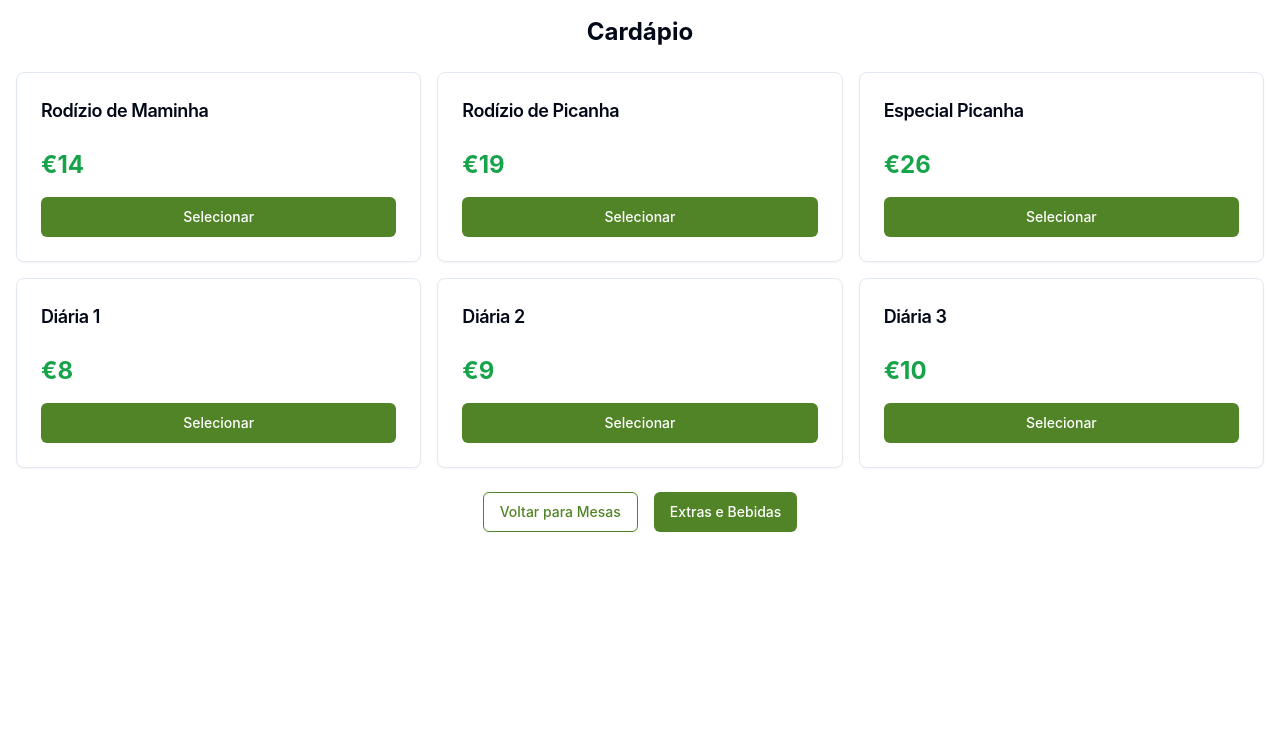
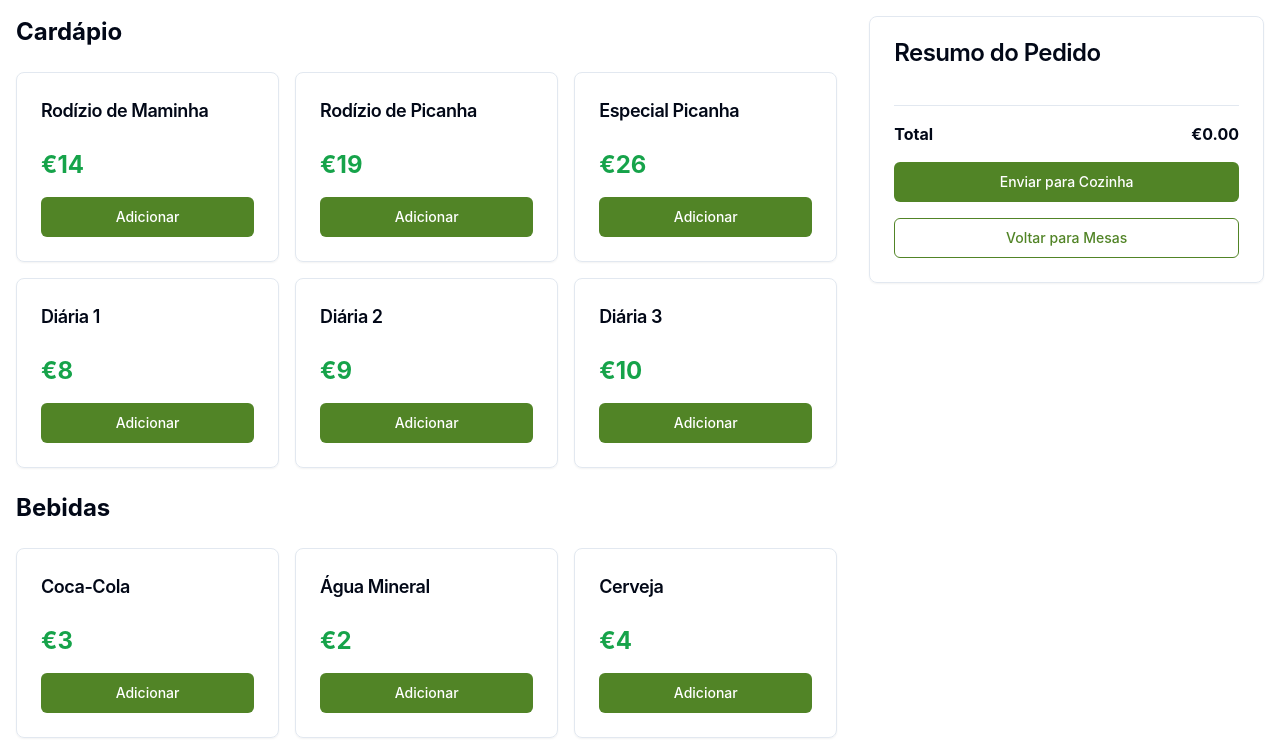
Before and after one commit to Ricoandrade12/labonnas-menu-manager, a React (Vite) app: page /menu in a window 1280 px wide. Shown: the top 752 px of the page. Built offline with nearby package versions, Linux system fonts and the light colour scheme.

Commit message:
Organize menu layout and add features
- Adjust the menu display to organize items in rows of three.
- Include a beverage selector below the menu items with example options.
- Add a summary of the order and a feature to send the order to the kitchen in the central box.
[skip gpt_engineer]

```diff
--- a/src/pages/MenuSelection.tsx
+++ b/src/pages/MenuSelection.tsx
@@ -1,4 +1,4 @@
-import React from "react"
+import React, { useState } from "react"
 import { useNavigate } from "react-router-dom"
 import { Card, CardContent, CardHeader, CardTitle } from "@/components/ui/card"
 import { Button } from "@/components/ui/button"
@@ -8,7 +8,11 @@ interface MenuItem {
   id: string
   name: string
   price: number
-  category: "rodizio" | "diaria"
+  category: "rodizio" | "diaria" | "bebida"
+}
+
+interface OrderItem extends MenuItem {
+  quantity: number
 }
 
 const menuItems: MenuItem[] = [
@@ -20,22 +24,67 @@ const menuItems: MenuItem[] = [
   { id: "6", name: "Diária 3", price: 10, category: "diaria" },
 ]
 
+const bebidas: MenuItem[] = [
+  { id: "b1", name: "Coca-Cola", price: 3, category: "bebida" },
+  { id: "b2", name: "Água Mineral", price: 2, category: "bebida" },
+  { id: "b3", name: "Cerveja", price: 4, category: "bebida" },
+  { id: "b4", name: "Suco Natural", price: 3.5, category: "bebida" },
+  { id: "b5", name: "Vinho Tinto", price: 15, category: "bebida" },
+  { id: "b6", name: "Refrigerante", price: 3, category: "bebida" },
+]
+
 const MenuSelection = () => {
   const navigate = useNavigate()
   const { toast } = useToast()
+  const [orderItems, setOrderItems] = useState<OrderItem[]>([])
 
   const handleSelectItem = (item: MenuItem) => {
+    setOrderItems(prev => {
+      const existingItem = prev.find(i => i.id === item.id)
+      if (existingItem) {
+        return prev.map(i =>
+          i.id === item.id
+            ? { ...i, quantity: i.quantity + 1 }
+            : i
+        )
+      }
+      return [...prev, { ...item, quantity: 1 }]
+    })
+
     toast({
-      title: "Item selecionado",
+      title: "Item adicionado",
       description: `${item.name} - €${item.price}`,
     })
-    // TODO: Implement item selection logic
+  }
+
+  const getTotalPrice = () => {
+    return orderItems.reduce((total, item) => total + (item.price * item.quantity), 0)
+  }
+
+  const handleSendToKitchen = () => {
+    if (orderItems.length === 0) {
+      toast({
+        title: "Erro",
+        description: "Adicione itens ao pedido primeiro",
+        variant: "destructive",
+      })
+      return
+    }
+
+    toast({
+      title: "Pedido enviado",
+      description: "Seu pedido foi enviado para a cozinha",
+    })
+    // TODO: Implement kitchen order submission logic
+    setOrderItems([])
   }
 
   return (
     <div className="container mx-auto p-4">
-      <h1 className="text-2xl font-bold mb-6 text-center">Cardápio</h1>
-
+      <div className="grid grid-cols-1 lg:grid-cols-3 gap-8">
+        {/* Menu Items Section */}
+        <div className="lg:col-span-2">
+          <h2 className="text-2xl font-bold mb-6">Cardápio</h2>
           <div className="grid grid-cols-1 md:grid-cols-2 lg:grid-cols-3 gap-4">
             {menuItems.map((item) => (
               <Card key={item.id} className="hover:shadow-lg transition-shadow">
@@ -48,27 +97,71 @@ const MenuSelection = () => {
                     onClick={() => handleSelectItem(item)}
                     className="w-full bg-[#518426] hover:bg-[#518426]/90"
                   >
-                Selecionar
+                    Adicionar
                   </Button>
                 </CardContent>
               </Card>
             ))}
           </div>
 
-      <div className="mt-6 flex justify-center gap-4">
+          <h2 className="text-2xl font-bold my-6">Bebidas</h2>
+          <div className="grid grid-cols-1 md:grid-cols-2 lg:grid-cols-3 gap-4">
+            {bebidas.map((item) => (
+              <Card key={item.id} className="hover:shadow-lg transition-shadow">
+                <CardHeader>
+                  <CardTitle className="text-lg">{item.name}</CardTitle>
+                </CardHeader>
+                <CardContent>
+                  <p className="text-2xl font-bold text-green-600 mb-4">€{item.price}</p>
+                  <Button
+                    onClick={() => handleSelectItem(item)}
+                    className="w-full bg-[#518426] hover:bg-[#518426]/90"
+                  >
+                    Adicionar
+                  </Button>
+                </CardContent>
+              </Card>
+            ))}
+          </div>
+        </div>
+
+        {/* Order Summary Section */}
+        <div className="lg:col-span-1">
+          <Card className="sticky top-4">
+            <CardHeader>
+              <CardTitle>Resumo do Pedido</CardTitle>
+            </CardHeader>
+            <CardContent>
+              <div className="space-y-4">
+                {orderItems.map((item) => (
+                  <div key={item.id} className="flex justify-between items-center">
+                    <span>{item.name} x{item.quantity}</span>
+                    <span>€{(item.price * item.quantity).toFixed(2)}</span>
+                  </div>
+                ))}
+                <div className="border-t pt-4 mt-4">
+                  <div className="flex justify-between items-center font-bold">
+                    <span>Total</span>
+                    <span>€{getTotalPrice().toFixed(2)}</span>
+                  </div>
+                </div>
+                <Button
+                  onClick={handleSendToKitchen}
+                  className="w-full bg-[#518426] hover:bg-[#518426]/90 mt-4"
+                >
+                  Enviar para Cozinha
+                </Button>
                 <Button
                   variant="outline"
                   onClick={() => navigate("/tables")}
-          className="border-[#518426] text-[#518426]"
+                  className="w-full mt-2 border-[#518426] text-[#518426]"
                 >
                   Voltar para Mesas
                 </Button>
-        <Button
-          onClick={() => navigate("/extras")}
-          className="bg-[#518426] hover:bg-[#518426]/90"
-        >
-          Extras e Bebidas
-        </Button>
+              </div>
+            </CardContent>
+          </Card>
+        </div>
       </div>
     </div>
   )
```
Lines whose indentation alone changed are shown as unchanged.
